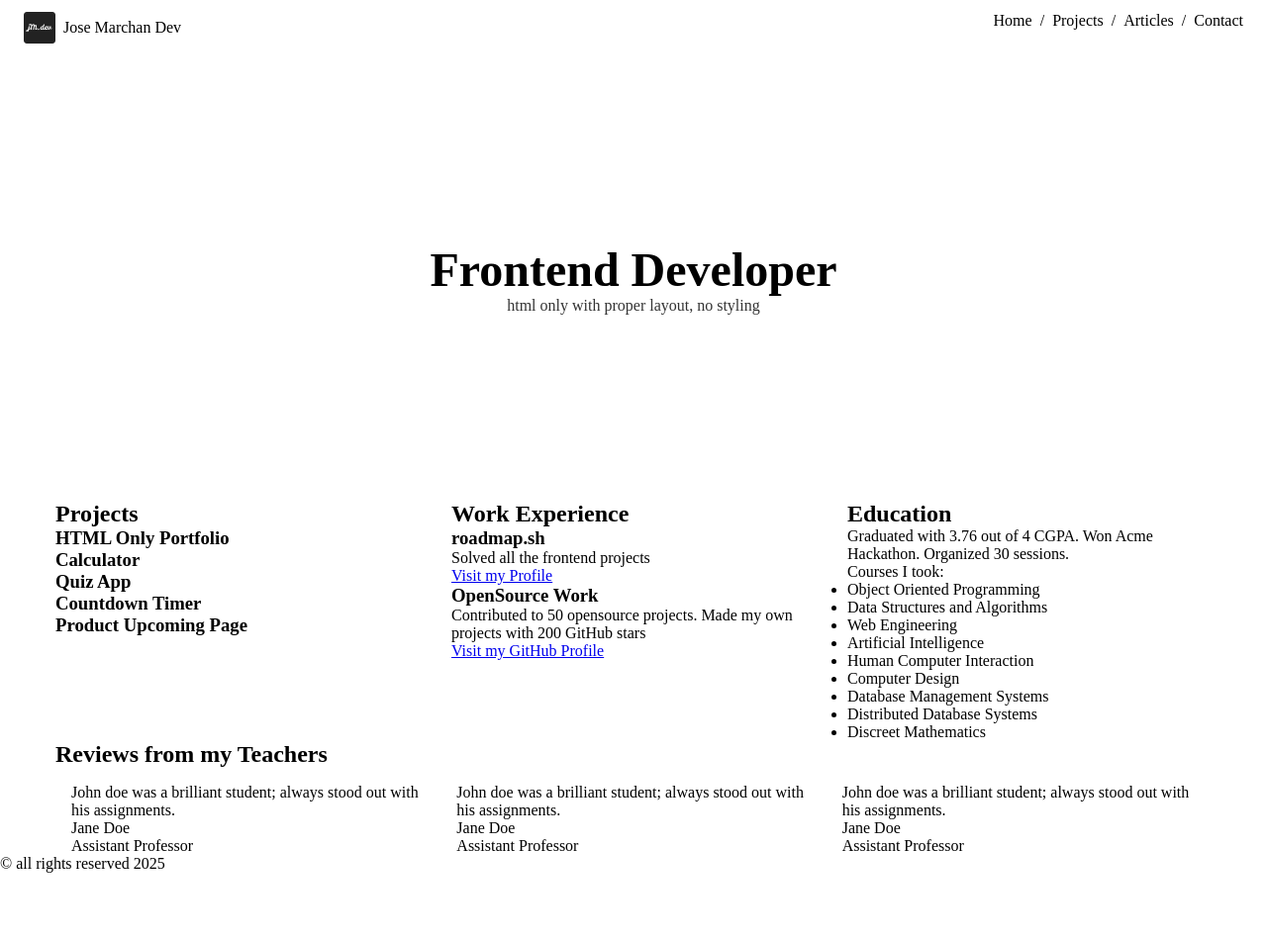
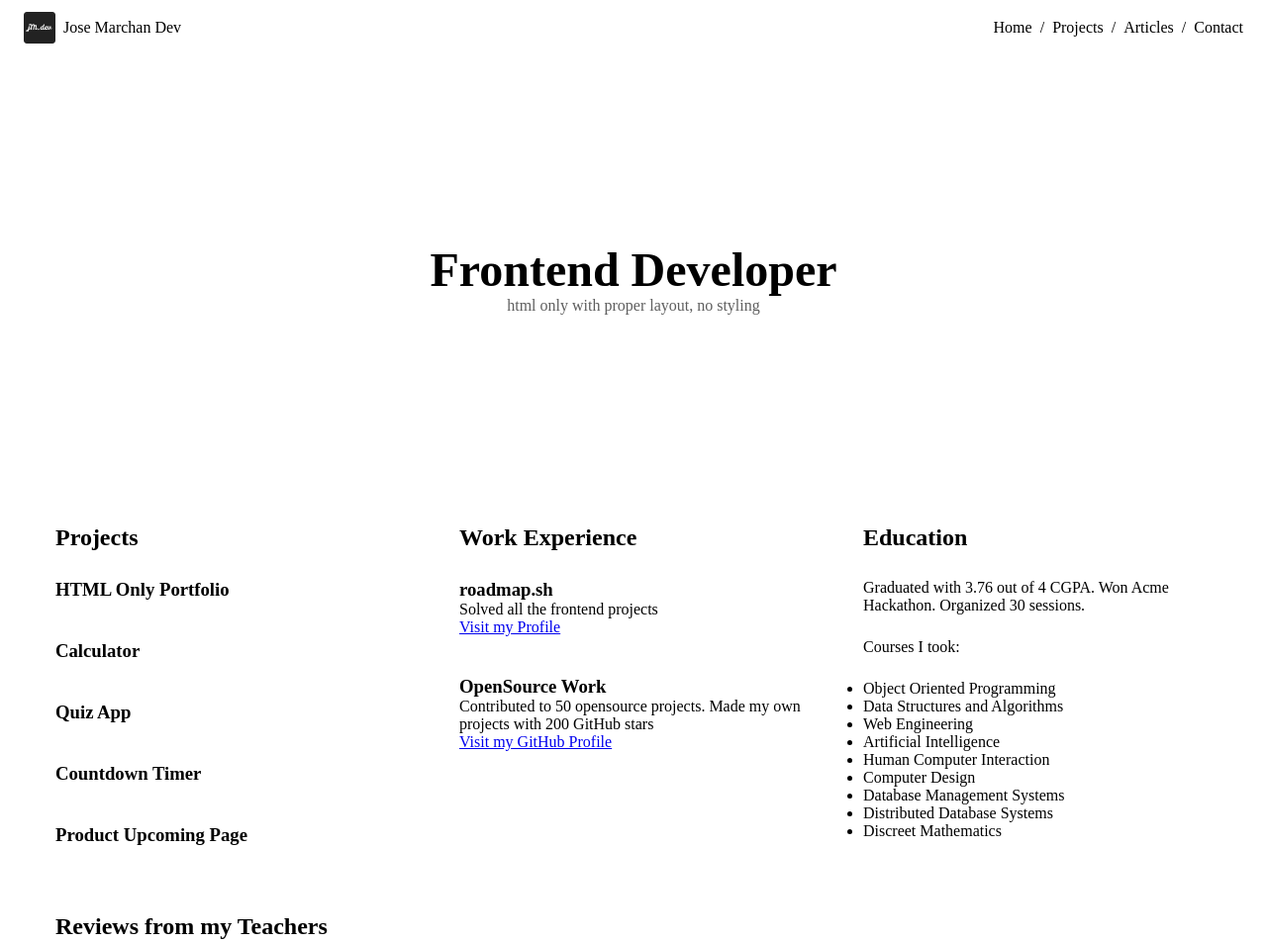
Before and after one commit to joseMarchanDev/frontend-challenges, a plain HTML site: page challenges/personal-portfolio/index.html in a window 1280 px wide. Shown: the top 953 px of the page at 99% size. Before the commit the page ends 882 px from the top, so only its background shows below. Drawn offline with Linux system fonts and the light colour scheme.

Commit message:
reto personal portfolio version 2

```diff
--- a/challenges/personal-portfolio/styles.css
+++ b/challenges/personal-portfolio/styles.css
@@ -17,7 +17,10 @@ Common breakpoints
 
 header {
     display: flex;
-    justify-content: space-between;
+    flex-direction: column;
+    align-items: center;
+    justify-content: center;
+    gap: .5rem;
     padding: .75rem 1.5rem;
 }
 
@@ -25,6 +28,7 @@ header {
 .header-content {
     display: flex;
     align-items: center;
+    flex-direction: column;
     gap: .5rem;
 }
 
@@ -42,14 +46,16 @@ nav ul li a {
 main {
     display: grid;
     width: 100%;
-    max-width: 1200px;
+    max-width: 500px;
     margin: 0 auto;
+    text-align: center;
     grid-template-areas:
         "hero"
         "projects"
         "work-experience"
         "education"
         "teacher-reviews";
+    grid-gap: 1.5rem;
 }
 
 .hero {
@@ -68,32 +74,76 @@ main {
 .hero p {
     font-size: 1rem;
     font-weight: lighter;
-    color: #333;
+    color: #5e5e5e;
 }
 
 .projects {
     grid-area: projects;
+
+    .project {
+        padding: .75rem 0;
+    }
 }
 
 .work-experience {
     grid-area: work-experience;
+
+    .experience {
+        padding: .75rem 0;
+        text-align: left;
+    }
 }
 
 .education {
     grid-area: education;
+
+    p, ul {
+        padding: .75rem 0;
+    }
+}
+
+.education p,
+.education ul {
+    text-align: left;
 }
 
 .teacher-reviews {
     display: grid;
     grid-template-columns: 1fr;
     grid-area: teacher-reviews;
+
+    .review p:not(:first-of-type) {
+        color: #5e5e5e;
+    }
+
+    .review p:first-of-type {
+        margin-bottom: .5rem;
+    }
+
+    .review {
+        text-align: left;
+        padding: .75rem 0;
+    }
 }
 
-.teacher-reviews h2 {
-
+footer {
+    max-width: 500px;
+    margin: 0 auto;
+    text-align: center;
 }
 
 @media (min-width: 768px) {
+    header {
+        flex-direction: row;
+        justify-content: space-between;
+    }
+
+    .header-content {
+        flex-direction: row;
+        justify-content: space-between;
+        align-items: center;
+    }
+
     main {
         grid-template-columns: 1fr 1fr 1fr;
         grid-template-areas:
@@ -101,10 +151,21 @@ main {
         "projects work-experience education"
         "teacher-reviews teacher-reviews teacher-reviews";
         ;
+        max-width: 1200px;
     }
 
     .hero {
         height: 450px;
+    }
+
+    .projects h2,
+    .project,
+    .work-experience h2,
+    .experience,
+    .education h2,
+    .review p:first-of-type{
+        margin-bottom: 1rem;
+        text-align: left;
     }
 
     .projects,
@@ -117,10 +178,19 @@ main {
 
     .teacher-reviews {
         grid-template-columns: 1fr 1fr 1fr;
+        margin-top: 1rem;
+        margin-bottom: 2.5rem;
     }
 
     .teacher-reviews h2 {
         grid-column: 1 / span 3;
         margin-bottom: 1rem;
+        text-align: left;
+    }
+
+    footer {
+        max-width: 1200px;
+        margin: 0 auto;
+        text-align: center;
     }
 }
```
